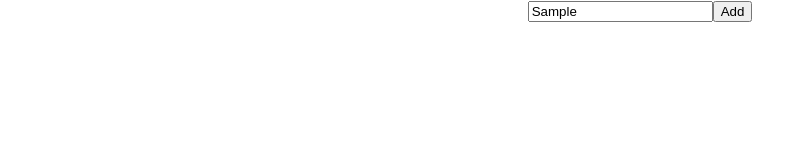
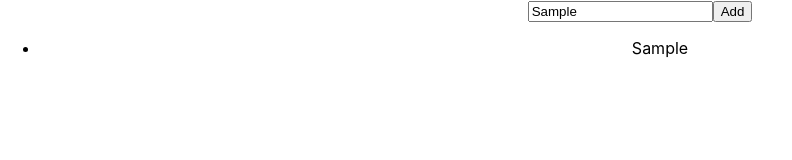
Before and after one commit to TheNewC0der-24/ToDo-Buddy, a React (Create React App) app: page / in a window 1280 px wide. Both pictures are taken after typing "Sample" into the empty fields and a click on the button "Add". Shown: the top 160 px of the page, without its empty margins (0-792 px from the left). Built offline with nearby package versions, Linux system fonts and the light colour scheme.

Commit message:
Create UI for Todo application

```diff
--- a/src/components/Todos.jsx
+++ b/src/components/Todos.jsx
@@ -30,7 +30,20 @@ const Todos = (props) => {
                 onChange={(e) => handleChange(e)}
                 className='todo-input'
             />
-            <button className='add-btn'>Add</button>
+            <button className='add-btn' onClick={() => props.addTodo({
+                id: Math.floor(Math.random() * 1000),
+                item: todo,
+                completed: false
+            })}>Add</button>
+            <br />
+
+            <ul>
+                {
+                    props.todos.map(item => {
+                        return <li key={item.id}>{item.item}</li>
+                    })
+                }
+            </ul>
         </div>
     )
 }
```
